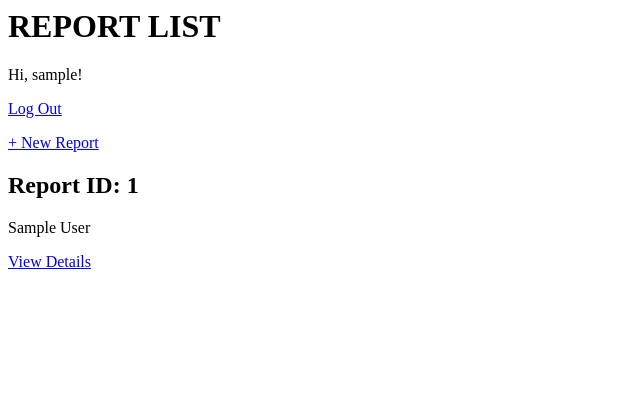
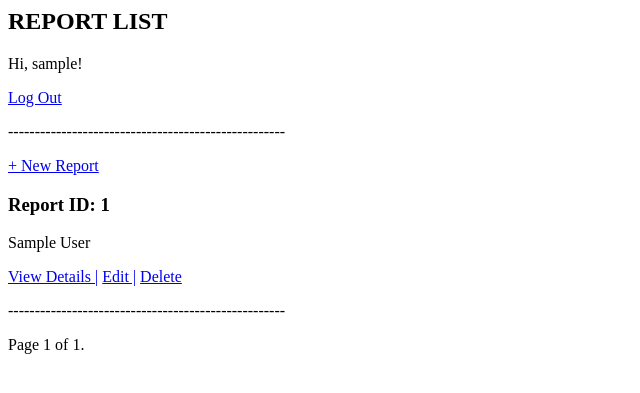
Before and after one commit to Zhanviss/AITU-registrar, a Django app: page /reports/ in a window 1280 px wide. Shown: the top 393 px of the page, without its empty margins (0-640 px from the left). Run offline with Django 4.2, Linux system fonts and the light colour scheme; a user stored in the database is signed in; tables that the repository leaves empty hold one stand-in row (values such as "Sample post").

Commit message:
CRUD functionality

```diff
--- a/reports/urls.py
+++ b/reports/urls.py
@@ -1,9 +1,11 @@
 from django.urls import path
-from .views import ReportList, ReportDetail, ReportCreate, load_students, load_subjects, load_professors, get_document, send_email
+from .views import ReportList, ReportDetail, ReportCreate, ReportDelete, ReportUpdate,  load_students, load_subjects, load_professors, get_document, send_email
 urlpatterns = [
     path('', ReportList.as_view(), name='report_list'),
     path('<int:pk>/', ReportDetail.as_view(), name='report_detail'),
     path('new/', ReportCreate.as_view(), name='report_new'),
+    path('<int:pk>/delete/', ReportDelete.as_view(), name='report_delete'),
+    path('<int:pk>/edit/', ReportUpdate.as_view(), name='report_update'),
 
     path('<int:pk>/document-generated', get_document, name = 'get_document'),
     path('<int:pk>/email-sent', send_email, name = 'send_email'),
--- a/reports/views.py
+++ b/reports/views.py
@@ -1,9 +1,8 @@
 from django.core.mail import EmailMessage
-from django.http import HttpResponse
 from django.shortcuts import render
 from django.urls import reverse_lazy
 from django.contrib.auth.mixins import LoginRequiredMixin
-from django.views.generic import ListView, CreateView, DetailView
+from django.views.generic import ListView, CreateView, DetailView, DeleteView, UpdateView
 from .models import Report
 from students.models import Student
 from .forms import ReportForm
@@ -19,6 +18,7 @@ class ReportList(LoginRequiredMixin, ListView):
     model = Report
     context_object_name = 'report'
     template_name = "report_list.html"
+    paginate_by = 4
 
 class ReportDetail(DetailView):
     model = Report
@@ -26,11 +26,23 @@ class ReportDetail(DetailView):
     template_name = "report_detail.html"
     success_url = reverse_lazy('report_list')
 
-
 class ReportCreate(LoginRequiredMixin, CreateView):
     model = Report
     form_class = ReportForm
     template_name = 'report_new.html'
+    success_url = reverse_lazy('report_list')
+
+class ReportDelete(LoginRequiredMixin, DeleteView):
+    model = Report
+    context_object_name = 'report'
+    template_name = 'report_delete.html'
+    success_url = reverse_lazy('report_list')
+
+class ReportUpdate(LoginRequiredMixin, UpdateView):
+    model = Report
+    context_object_name = 'report'
+    template_name = 'report_edit.html'
+    fields = ['skipped_days', 'is_active',]
     success_url = reverse_lazy('report_list')
 
 def load_students(request):
--- a/templates/email_sent.html
+++ b/templates/email_sent.html
@@ -1 +1,2 @@
 <h1>Email Sent Sucessfully</h1>
+<a href="{% url 'report_list' %}">Go to Main Page</a>
--- a/templates/report_detail.html
+++ b/templates/report_detail.html
@@ -26,4 +26,6 @@
     <p>{{report.professor_1to1.professor_email}}</p>
 </div>
 <button onclick="location.href='{% url 'get_document' report.pk %}'">Press Here to Generate Document</button>
+<a href="{% url 'report_update' report.pk%}">Edit</a>
+<a href="{% url 'report_delete' report.pk%}">Delete</a>
 <a href="{% url 'report_list' %}"> Back</a>
--- a/templates/report_list.html
+++ b/templates/report_list.html
@@ -1,17 +1,38 @@
 {% block content %}
 {% if user.is_authenticated %}
-<h1> REPORT LIST </h1>
+<h2> REPORT LIST </h2>
 Hi, {{ user.username }}!
 <p><a href="{% url 'logout' %}">Log Out</a></p>
+<p>----------------------------------------------------</p>
 <p> <a href="{% url 'report_new' %}"> + New Report</a> </p>
 {% for report in object_list %}
-    <h2>Report ID: {{report.id}}</h2>
+    <h3>Report ID: {{report.id}}</h3>
     <p> {{report.student_1to1}} </p>
-    <a href="{% url 'report_detail' report.pk %}">View Details</a>
+    <a href="{% url 'report_detail' report.pk %}">View Details |</a>
+    <a href="{% url 'report_update' report.pk%}">Edit |</a>
+    <a href="{% url 'report_delete' report.pk%}">Delete</a>
 {% endfor %}
 {% else %}
 <h1>Home Page</h1>
 <p>You are not logged in</p>
 <a href="{% url 'login' %}">Log In</a>
 {% endif %}
+<p>----------------------------------------------------</p>
+<div class="pagination">
+    <span class="step-links">
+        {% if page_obj.has_previous %}
+            <a href="?page=1">&laquo; first</a>
+            <a href="?page={{ page_obj.previous_page_number }}">previous</a>
+        {% endif %}
+
+        <span class="current">
+            Page {{ page_obj.number }} of {{ page_obj.paginator.num_pages }}.
+        </span>
+
+        {% if page_obj.has_next %}
+            <a href="?page={{ page_obj.next_page_number }}">next</a>
+            <a href="?page={{ page_obj.paginator.num_pages }}">last &raquo;</a>
+        {% endif %}
+    </span>
+</div>
 {% endblock content %}
```
Also changed, not shown: templates/report_delete.html (added, +10 -0 lines), templates/report_edit.html (added, +10 -0 lines), 1 other file.
